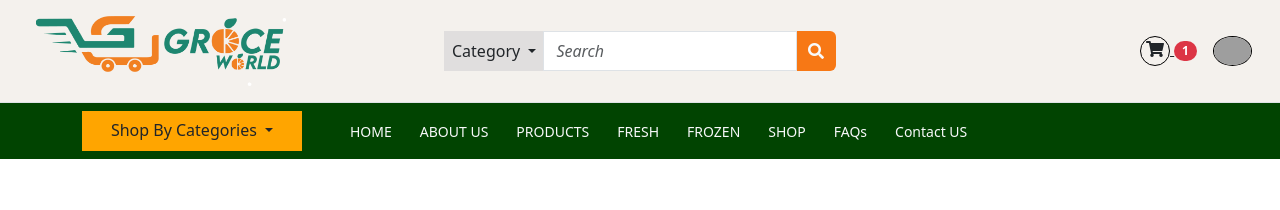
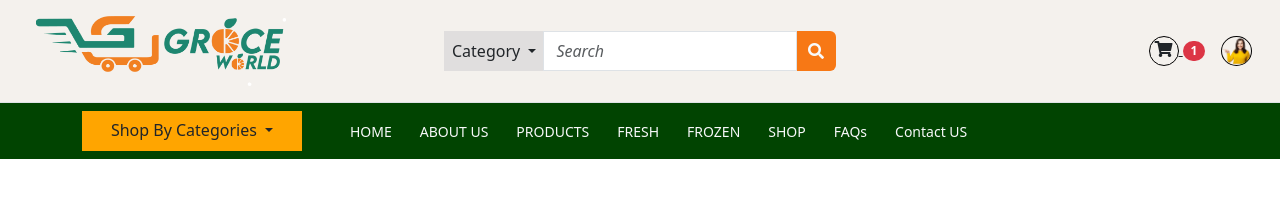
Before and after one commit to Ahmad4041/GrocerWorld.io, a PHP site: page /FAQs.php in a window 1280 px wide. Shown: the top 210 px of the page. Run offline with PHP 8.4, Linux system fonts and the light colour scheme; some libraries are stand-ins or nearby versions; grey boxes are pictures that could not be loaded.

Commit message:
testing navbar commit

```diff
--- a/components/landing-page/com-Navbar.php
+++ b/components/landing-page/com-Navbar.php
@@ -87,7 +87,7 @@
 
                 <a href="login.php">
                   <img
-                    src="https://s3-alpha-sig.figma.com/img/5385/3360/68ea4c559634468cdb9bf9a533f867f4?Expires=1724025600&Key-Pair-Id=APKAQ4GOSFWCVNEHN3O4&Signature=QLj7UBzwDgZVltmCNZMlrXW6zNdjJ3rN5ggsby~vCaFocu7rMnh9GdrYfZkHyR~mVWlhpJjmxgtnejFCvqafn98o6JvE0QG12BBAppdcUchqhbGmxthdgUJ7lkdRxWT~XZH6PglV0j4pvyY9Y0ugUEE8amSUrJSvdni~oYns0btZuIcUUV9dvkij7v7BHLdZKDFFJ8XD8ZRTYu38gGdRMkAy9KtCKON~WiDZpjgrYyhawbJ-cHrfauOUEwCvBttevthKBmiRwECOLBM7NxsTf4pwR6ImRx2zc-CVaXJZU2QCS1UV~TFQpB6tYbJ-FYK9AX0CtMun3oVe7cWyo3FkVQ__"
+                    src="./images/nav-pic.png"
                     class="rounded-circle"
                     style="border: 1px solid black"
                     height="30"
```
Also changed, not shown: images/nav-pic.png (added).
